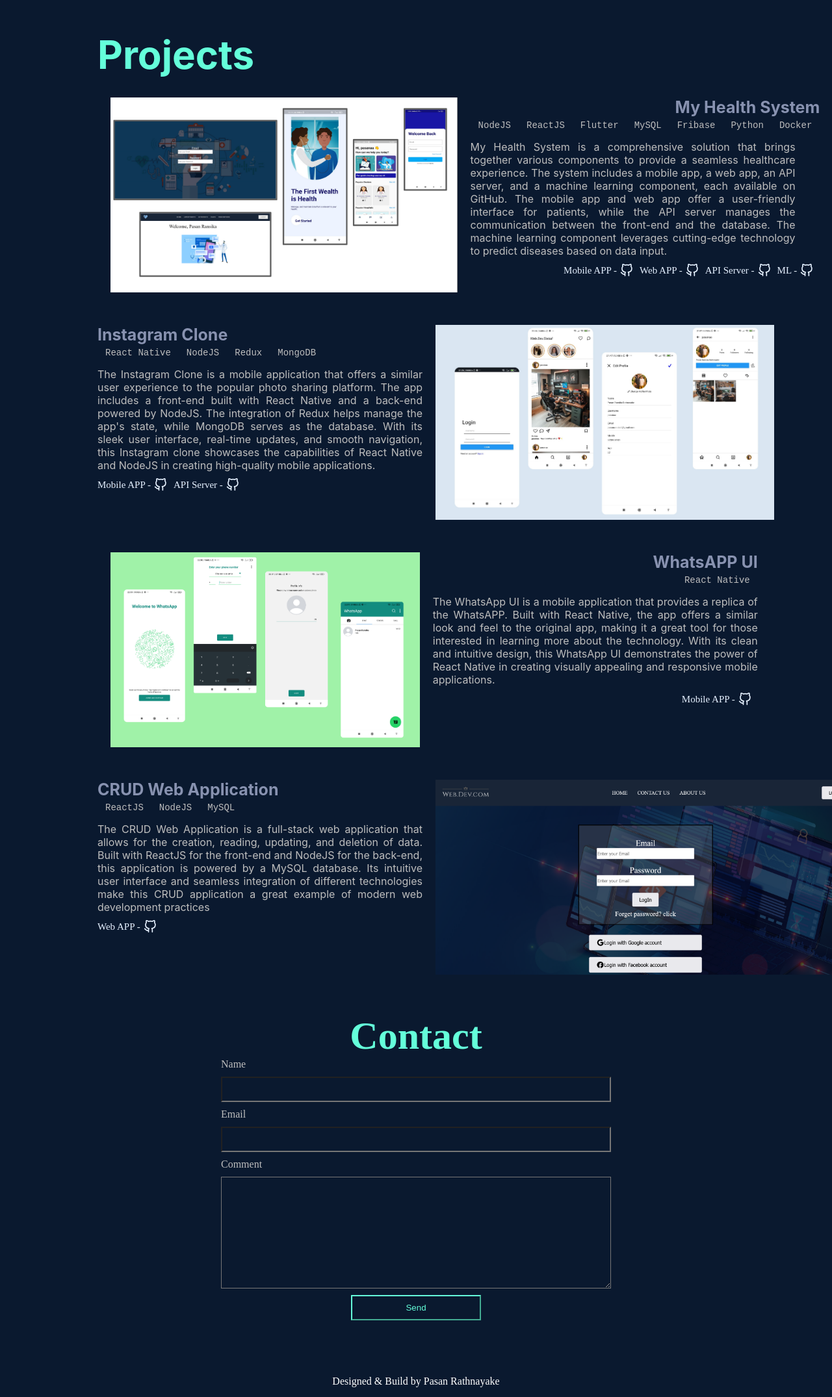
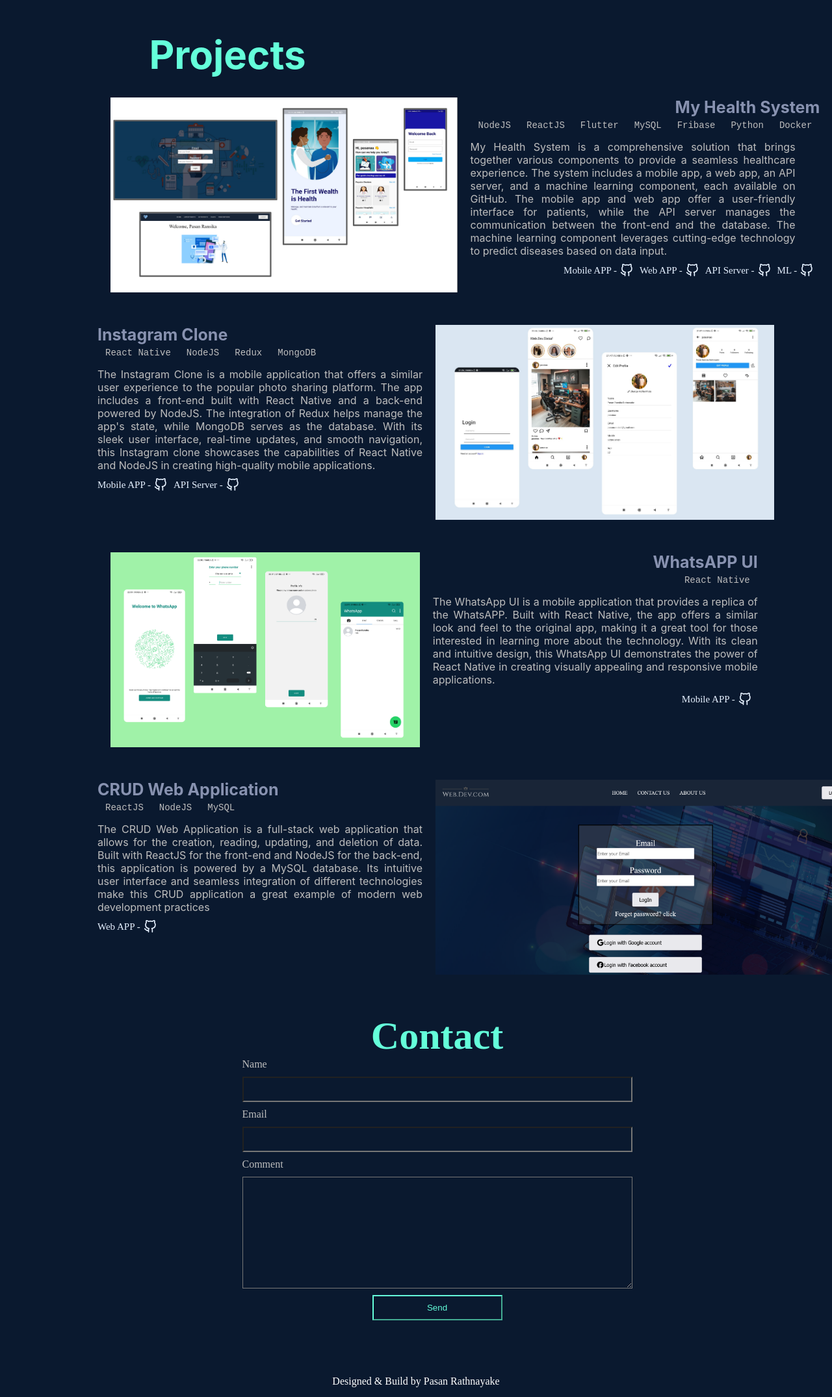
Before and after one commit to prrathnayake/Portfolio, a React (Create React App) app: page / in a window 1280 px wide. Shown: the part 1502-3652 px from the top of the page at 65% size. Built offline with nearby package versions, Linux system fonts and the light colour scheme.

Commit message:
small update

```diff
--- a/src/components/sections/contact.js
+++ b/src/components/sections/contact.js
@@ -6,6 +6,7 @@
 
 export default function Contact() {
   const ContactBody = styled.div`
+    width: 1345px;
     display: flex;
     flex-direction: column;
     justify-content: center;
@@ -89,7 +90,7 @@
   const form = useRef();
   const [loading, setLoading] = useState(false);
   const [showPopUp, setShowPopUp] = useState(false);
-  const [msg, setMsg] = useState('');
+  const [msg, setMsg] = useState("");
 
   const close = (e) => {
     e.preventDefault();
@@ -108,12 +109,12 @@
       )
       .then(
         function (response) {
-          setMsg('Comment Sent, Thank You!!!');
+          setMsg("Comment Sent, Thank You!!!");
           setLoading(false);
           setShowPopUp(true);
         },
         function (error) {
-          setMsg('Something is Wrong, Please Try Again!!!Emai');
+          setMsg("Something is Wrong, Please Try Again!!!Emai");
         }
       );
   };
--- a/src/components/sections/projects.js
+++ b/src/components/sections/projects.js
@@ -7,6 +7,11 @@
 export default function Projects() {
   const ProjectsBody = styled.div`
     padding: 10px 150px;
+    width: 400px;
+    display: flex;
+    flex-direction: column;
+    justify-content: center;
+    text-align: center;
     @media (max-width: 641px) {
       padding: 0 10px;
     }
--- a/src/utils/config.js
+++ b/src/utils/config.js
@@ -48,7 +48,7 @@
           link: "https://github.com/prrathnayake/Disease-Prediction-Application.git",
         },
       ],
-      image: "finalProject.png",
+      image: "myHealthSystem.PNG",
       description:
         " My Health System is a comprehensive solution that brings together various components to provide a seamless healthcare experience. The system includes a mobile app, a web app, an API server, and a machine learning component, each available on GitHub. The mobile app and web app offer a user-friendly interface for patients, while the API server manages the communication between the front-end and the database. The machine learning component leverages cutting-edge technology to predict diseases based on data input.",
       techs: [
```
Also changed, not shown: src/images/projects/myHealthSystem.PNG (added).
